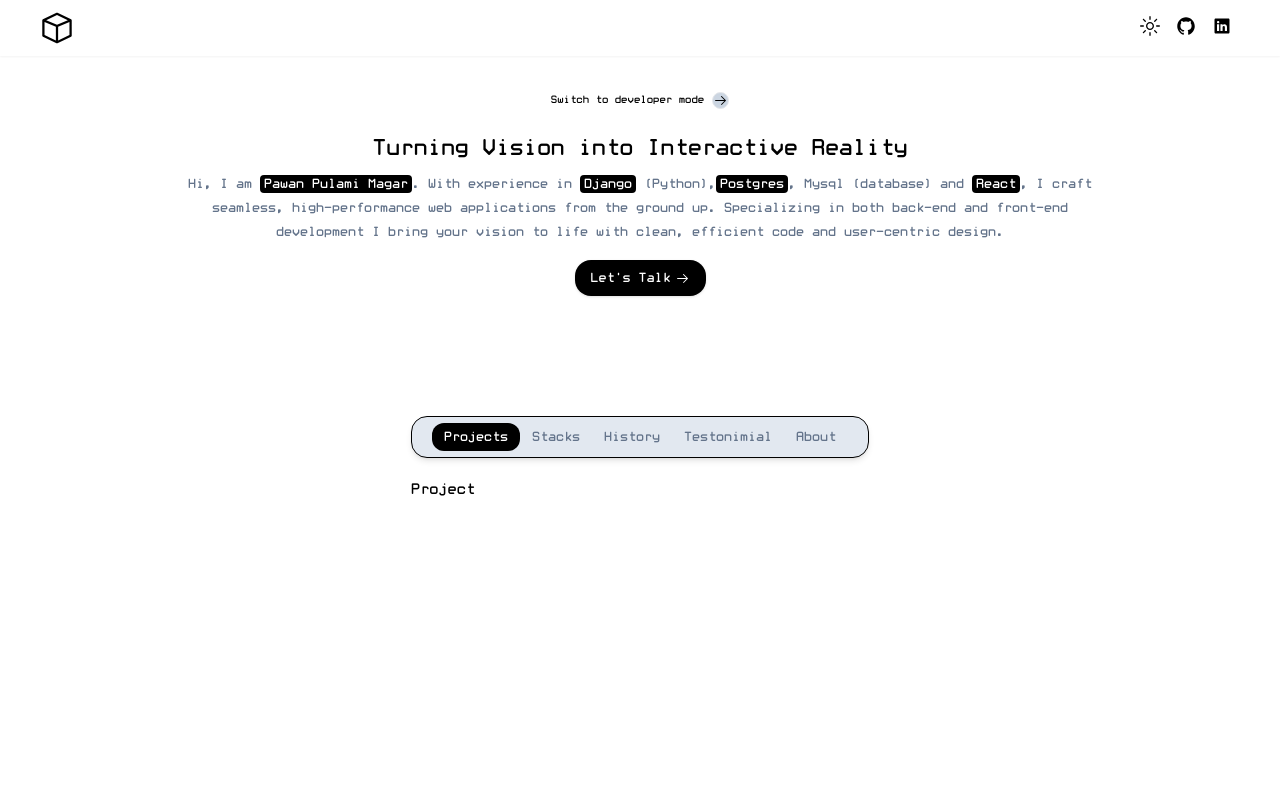
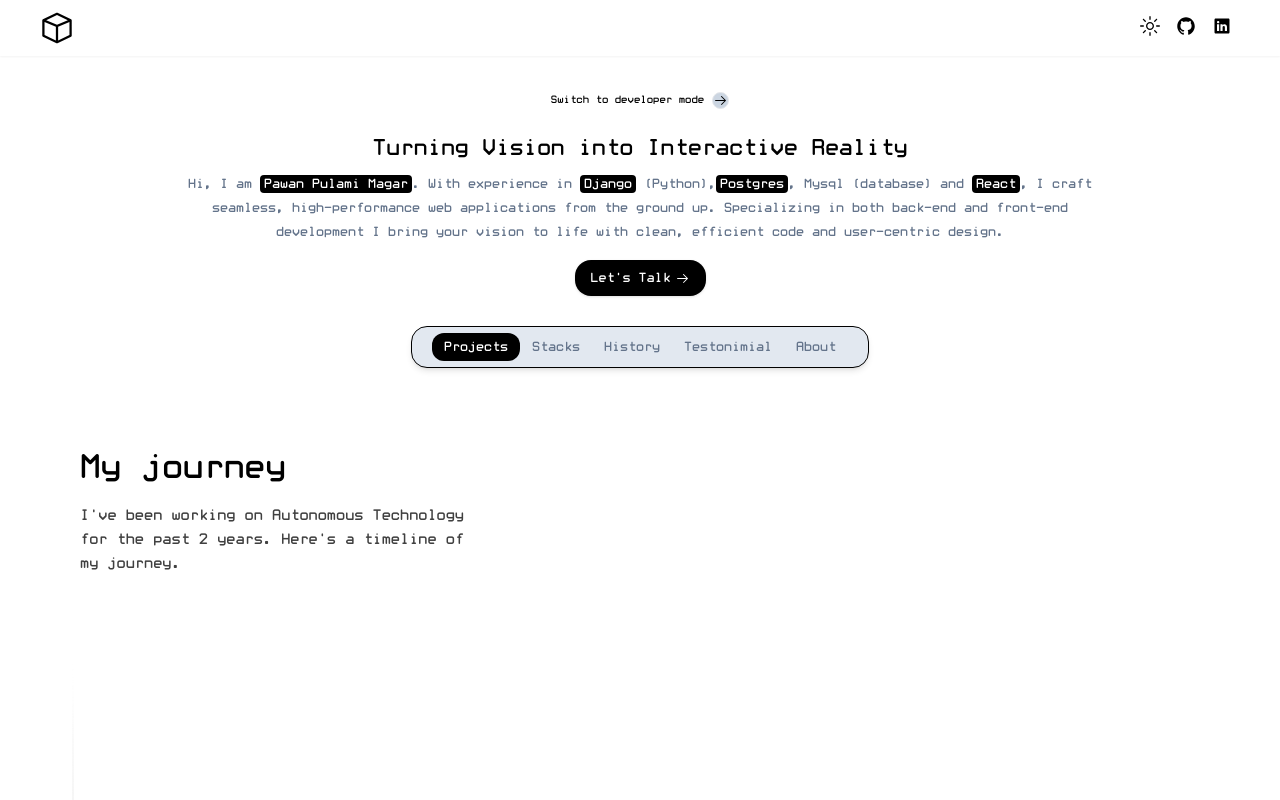
Before and after one commit to coding-tonight/pawan-portfilo, a React (Vite) app: page / in a window 1280 px wide. Shown: the top 800 px of the page. Built offline with nearby package versions, Linux system fonts and the light colour scheme.

Commit message:
timeline setup

```diff
--- a/src/components/HeroSection/index.tsx
+++ b/src/components/HeroSection/index.tsx
@@ -4,7 +4,7 @@ import { ArrowRightIcon } from "@radix-ui/react-icons"
 
 const HeroSection: React.FC = () => {
   return (
-      <section className="container mx-auto text-center p-5 leading-6 mb-[100px]">
+      <section className="container mx-auto text-center p-5 leading-6 mb-[10px]">
         <Button className="my-2 text-[0.7rem] rounded-xl" variant="link" size="sm">
           Switch to developer mode
           <div className="rounded-xl bg-slate-300  border ms-2">
--- a/src/components/Menu/index.tsx
+++ b/src/components/Menu/index.tsx
@@ -4,10 +4,6 @@ import {
     TabsList,
     TabsTrigger,
   } from '@/components/ui/tabs'
-
-import { Timeline } from '../ui/timeline'
-
-import { About } from '@/components'
 
 const Menu = () => {
     return (
@@ -20,16 +16,6 @@ const Menu = () => {
               <TabsTrigger value='testonimial'>Testonimial</TabsTrigger>
               <TabsTrigger value='about'>About</TabsTrigger>
             </TabsList>
-            <div className='mt-5'>
-              <TabsContent value='projects'>Project</TabsContent>
-              <TabsContent value='stacks'>Stacks</TabsContent>
-              <TabsContent value='history'>
-                 <Timeline data={[ { title: 'Work',  content: 'hello'}]} />
-              </TabsContent>
-              <TabsContent value='about'>
-                <About />
-              </TabsContent>
-            </div>
         </Tabs>
       </section>
     )
--- a/src/components/ui/timeline.tsx
+++ b/src/components/ui/timeline.tsx
@@ -39,10 +39,10 @@ export const Timeline = ({ data }: { data: TimelineEntry[] }) => {
     >
       <div className="max-w-7xl mx-auto py-20 px-4 md:px-8 lg:px-10">
         <h2 className="text-lg md:text-4xl mb-4 text-black dark:text-white max-w-4xl">
-          Changelog from my journey
+           My journey
         </h2>
         <p className="text-neutral-700 dark:text-neutral-300 text-sm md:text-base max-w-sm">
-          I&apos;ve been working on Aceternity for the past 2 years. Here&apos;s
+          I&apos;ve been working on Autonomous Technology for the past 2 years. Here&apos;s
           a timeline of my journey.
         </p>
       </div>
--- a/src/layouts/GuestLayout.tsx
+++ b/src/layouts/GuestLayout.tsx
@@ -1,4 +1,5 @@
-import { Navbar, HeroSection, Menu } from "@/components"
+import { Navbar, HeroSection, Menu  } from "@/components"
+import { Timeline } from "@/components/ui/timeline"
 
 const GuestLayout:React.FC = () => {
     return (
@@ -10,8 +11,11 @@ const GuestLayout:React.FC = () => {
           <HeroSection />
           <Menu />
           {/* <Tools /> */}
+          <Timeline data={[
+             { title: 'Student', content: 'Business Studies'},
+             { title: 'Frontend Developer', content: 'APA (Asia Population Association)'},
+             { title: 'Full Stack Developer', content: 'APA (Asia Population Association)'}]} />
         </main>
-        <footer> this is footer</footer>
         </>
     )
 }
```
